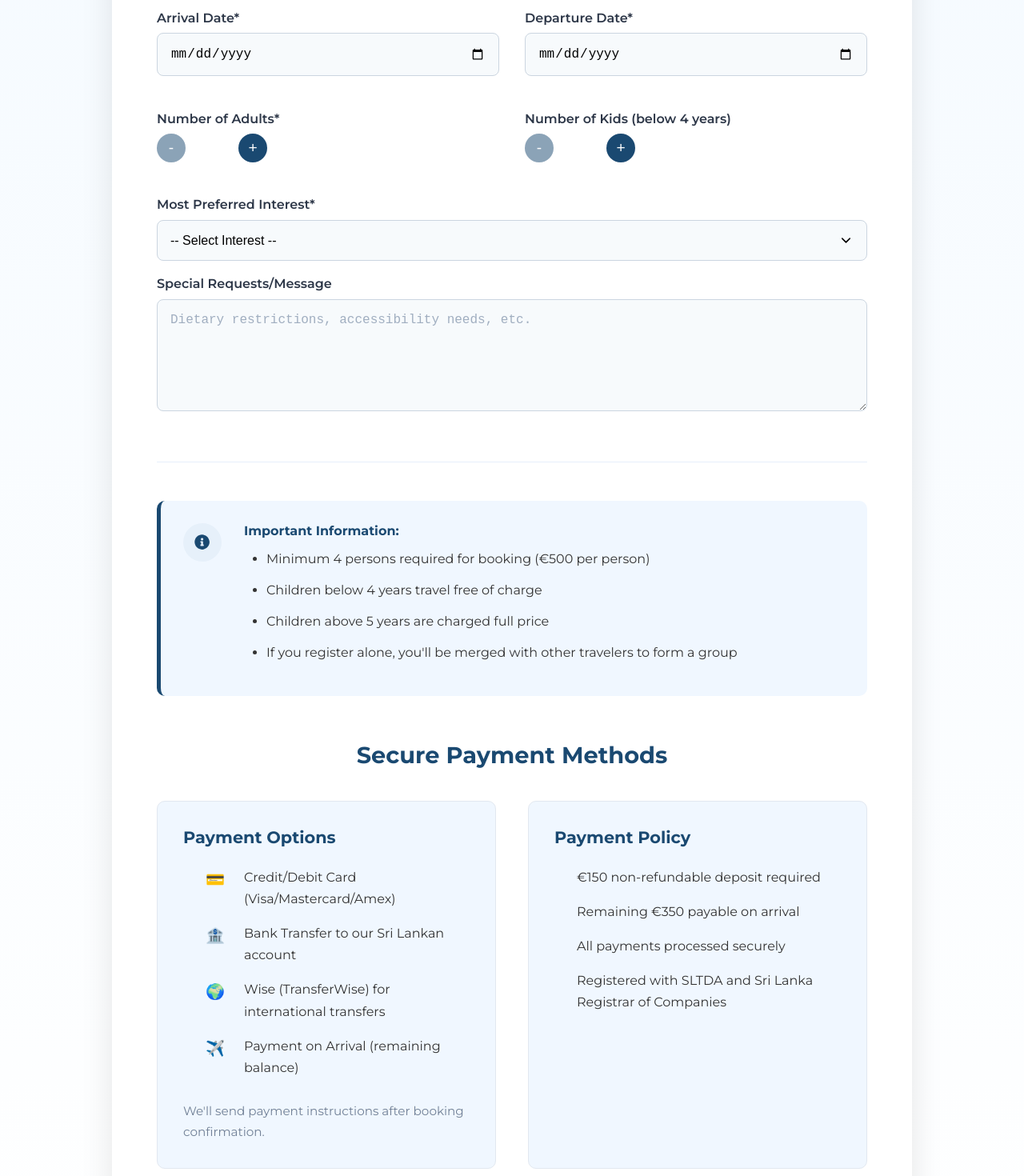
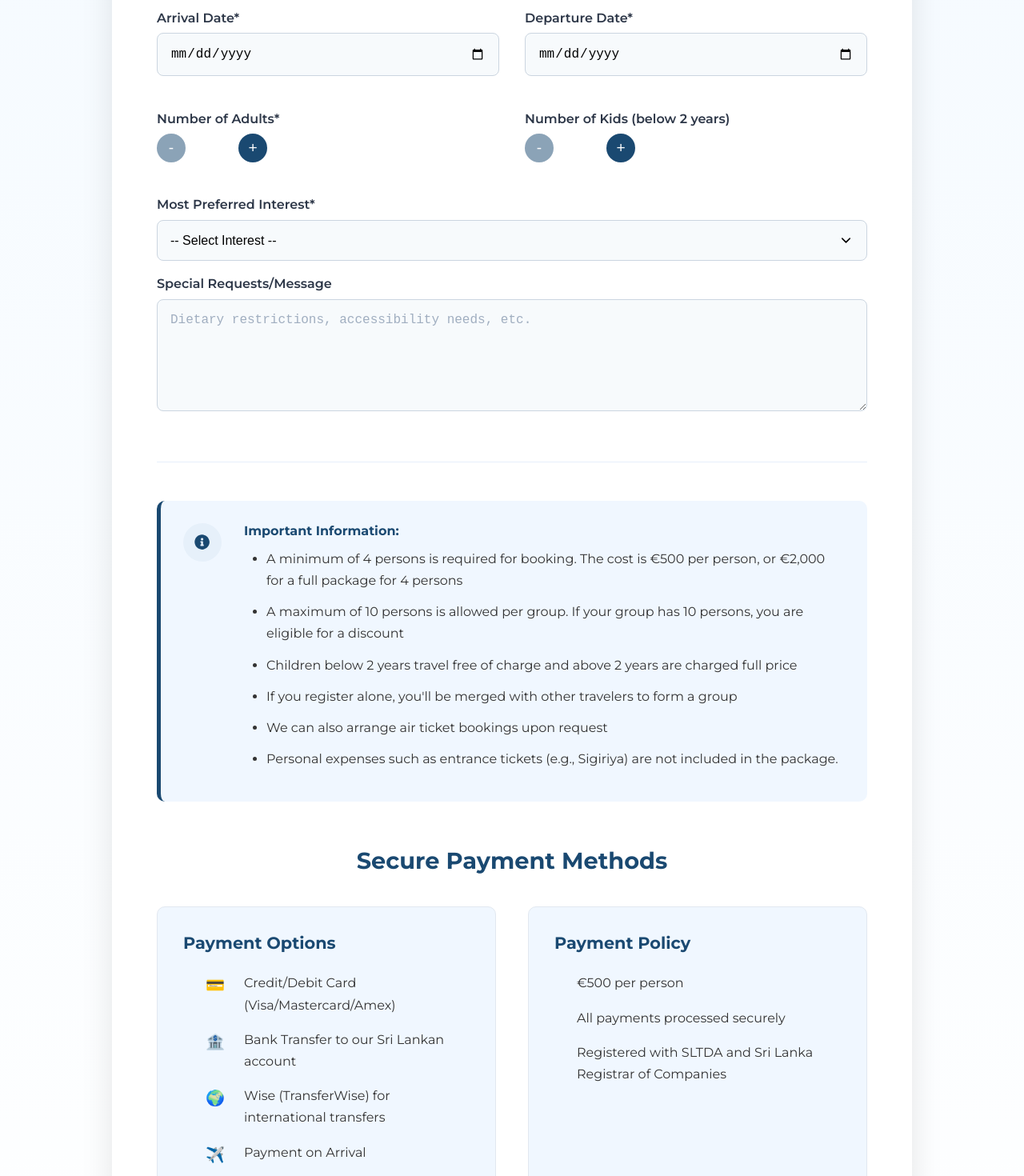
Before and after one commit to thenukaubayasena/cocobudget-travels, a React (Create React App) app: page /form in a window 1280 px wide. Shown: the part 1200-2670 px from the top of the page at 80% size. Built offline with nearby package versions, Linux system fonts and the light colour scheme; a web font is replaced by a local one.

Commit message:
some changes

```diff
--- a/package.json
+++ b/package.json
@@ -9,6 +9,7 @@
     "@testing-library/user-event": "^13.5.0",
     "cors": "^2.8.5",
     "framer-motion": "^11.18.2",
+    "libphonenumber-js": "^1.12.9",
     "nodemailer": "^7.0.3",
     "react": "^18.3.1",
     "react-dom": "^18.3.1",
--- a/src/routes/CurrentPackages.jsx
+++ b/src/routes/CurrentPackages.jsx
@@ -286,13 +286,7 @@ const CurrentPackages = () => {
             </PaymentPlanHeader>
             <PaymentPlanDetails>
               <PaymentPlanItem>
-                <strong>Registration Fee:</strong> €150 per person (non-refundable)
-              </PaymentPlanItem>
-              <PaymentPlanItem>
-                <strong>Balance Payment:</strong> €350 per person to be paid upon arrival in Sri Lanka
-              </PaymentPlanItem>
-              <PaymentPlanItem>
-                <strong>Total Package Price:</strong> €500 per person
+                <strong>Package Price:</strong> The cost is €500 per person, or €2,000 for a full package for 4 persons
               </PaymentPlanItem>
             </PaymentPlanDetails>
           </PaymentPlanCard>
@@ -426,7 +420,7 @@ const CurrentPackages = () => {
               </DetailItem>
               <DetailItem>
                 <FaMoneyBillWave />
-                <span><strong>Payment Plan:</strong> €150 registration, €350 upon arrival</span>
+                <span><strong>Payment Plan:</strong> €500 per person</span>
               </DetailItem>
             </ModalDetails>
 
@@ -484,7 +478,7 @@ const CurrentPackages = () => {
 
               <ImportantNote>
                 <strong>Note:</strong> Itinerary can be customized according to your preferences.
-                Minimum 4 persons required for booking at €500 per person (€150 registration fee, €350 balance upon arrival).
+                Minimum 4 persons required for booking at €500 per person.
               </ImportantNote>
 
               <GallerySection>
--- a/src/routes/Form.jsx
+++ b/src/routes/Form.jsx
@@ -47,7 +47,7 @@ const Form = () => {
     let error = "";
     if (name === "name" && !value.trim()) error = "Full name is required";
     if (name === "age" && (!value || value < 18)) error = "Age must be 18 or older";
-    if (name === "mobile" && !/^\+\d{1,3}\s\d{1,14}$/.test(value)) error = "Enter a valid phone number (e.g., +358 77 123 4567)";
+    if (name === "mobile" && !/^\+\d{1,3}\s\d{1,14}$/.test(value)) error = "Enter a valid phone number";
     if (name === "email" && !/^[^\s@]+@[^\s@]+\.[^\s@]+$/.test(value)) error = "Enter a valid email address";
     if (name === "package" && !value) error = "Please select a package";
     if (name === "arrivalDate" && !value) error = "Please select arrival date";
@@ -240,7 +240,7 @@ const Form = () => {
                 name="mobile"
                 value={formData.mobile}
                 onChange={handleChange}
-                placeholder="+358 77 123 4567"
+                placeholder="+358 12 345 6789"
                 required
                 aria-label="Lead traveler mobile number"
                 hasError={!!errors.mobile}
@@ -349,7 +349,7 @@ const Form = () => {
               {errors.adults && <ErrorMessage>{errors.adults}</ErrorMessage>}
             </InputGroup>
             <InputGroup>
-              <label htmlFor="kids">Number of Kids (below 4 years)</label>
+              <label htmlFor="kids">Number of Kids (below 2 years)</label>
               <NumberInputContainer>
                 <NumberButton
                   type="button"
@@ -410,10 +410,12 @@ const Form = () => {
           <div>
             <p><strong>Important Information:</strong></p>
             <ul>
-              <li>Minimum 4 persons required for booking (€500 per person)</li>
-              <li>Children below 4 years travel free of charge</li>
-              <li>Children above 5 years are charged full price</li>
+              <li>A minimum of 4 persons is required for booking. The cost is €500 per person, or €2,000 for a full package for 4 persons</li>
+              <li>A maximum of 10 persons is allowed per group. If your group has 10 persons, you are eligible for a discount</li>
+              <li>Children below 2 years travel free of charge and above 2 years are charged full price</li>
               <li>If you register alone, you'll be merged with other travelers to form a group</li>
+              <li>We can also arrange air ticket bookings upon request</li>
+              <li>Personal expenses such as entrance tickets (e.g., Sigiriya) are not included in the package.</li>
             </ul>
           </div>
         </ImportantNote>
@@ -427,15 +429,14 @@ const Form = () => {
                 <li><PaymentIcon>💳</PaymentIcon> Credit/Debit Card (Visa/Mastercard/Amex)</li>
                 <li><PaymentIcon>🏦</PaymentIcon> Bank Transfer to our Sri Lankan account</li>
                 <li><PaymentIcon>🌍</PaymentIcon> Wise (TransferWise) for international transfers</li>
-                <li><PaymentIcon>✈️</PaymentIcon> Payment on Arrival (remaining balance)</li>
+                <li><PaymentIcon>✈️</PaymentIcon> Payment on Arrival</li>
               </ul>
               <PaymentNote>We'll send payment instructions after booking confirmation.</PaymentNote>
             </PaymentCard>
             <PaymentCard>
               <h4>Payment Policy</h4>
               <ul>
-                <li>€150 non-refundable deposit required</li>
-                <li>Remaining €350 payable on arrival</li>
+                <li>€500 per person</li>
                 <li>All payments processed securely</li>
                 <li>Registered with SLTDA and Sri Lanka Registrar of Companies</li>
               </ul>
```
Also changed, not shown: 1 other file (tests, documents, lock files or other folders).
